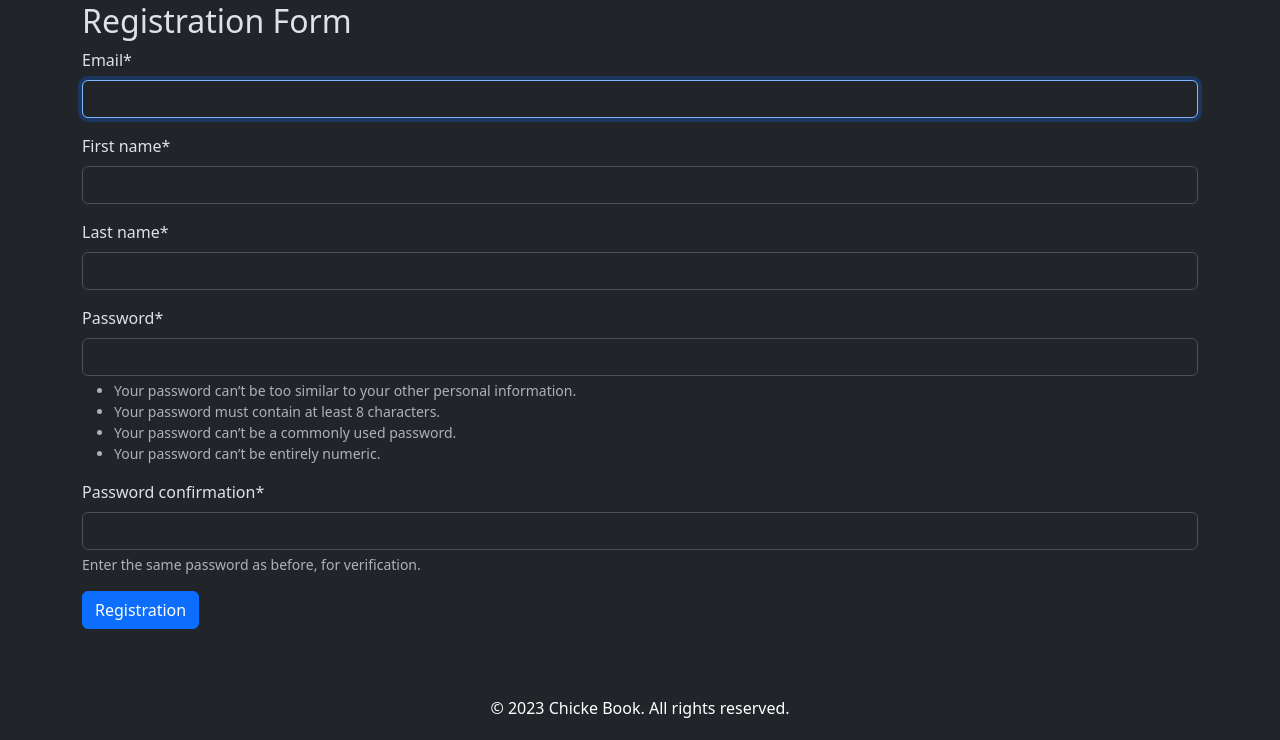
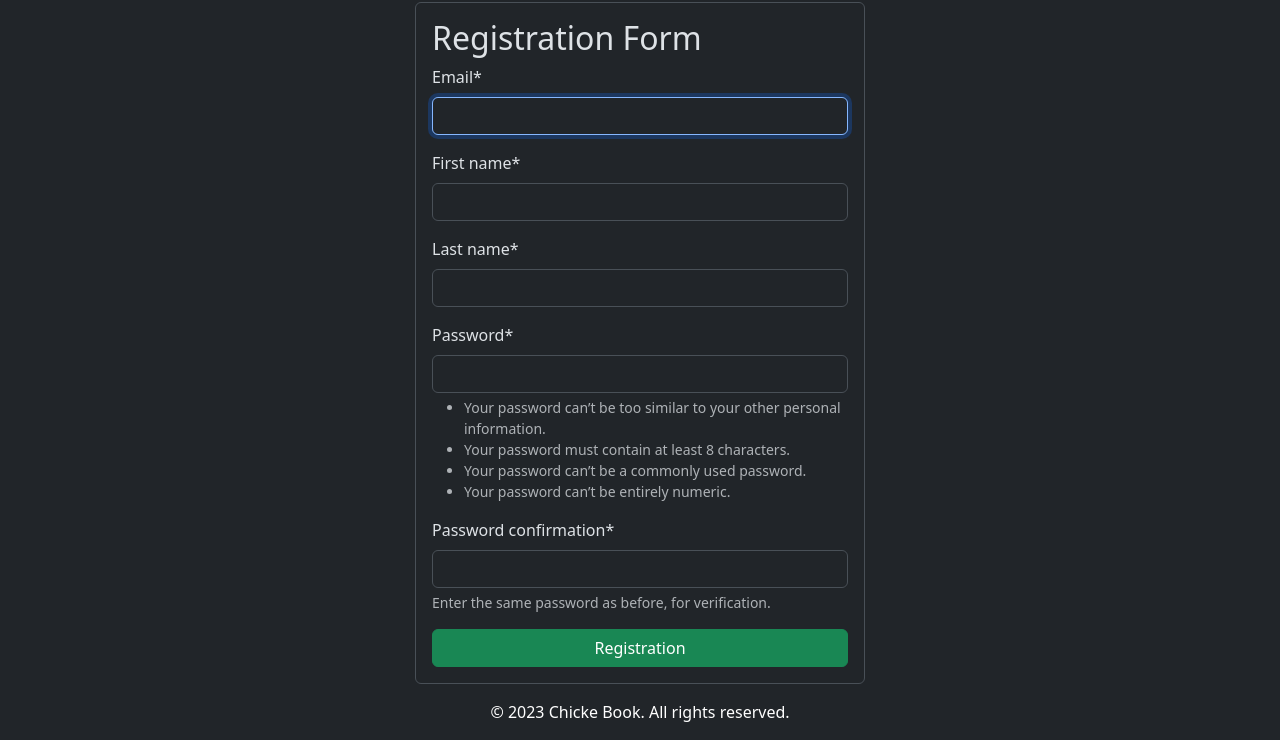
Before and after one commit to trnecka/ChickenDjangoBook, a Django app: page /account/register/ in a window 1280 px wide. Shown: the part 64-804 px from the top of the page. Before the commit the page ends 782 px from the top, so only its background shows below. Run offline with Django 4.2, Linux system fonts and the light colour scheme; some libraries are stand-ins or nearby versions.

Commit message:
The registration form was edited

```diff
--- a/accounts/templates/registration.html
+++ b/accounts/templates/registration.html
@@ -2,12 +2,16 @@
 {% load crispy_forms_tags %}
 
 {% block content %}
+<div class="row justify-content-center">
+    <div class="registration-form border rounded p-3">
+        <h2>Registration Form</h2>
         <form method="post">
             {% csrf_token %}
-    <h2>Registration Form</h2>
             <table>
                 {{ form|crispy }}
             </table>
-    <button type="submit" class="btn btn-primary">Registration</button>
+            <button type="submit" class="btn btn-success btn-block w-100">Registration</button>
         </form>
+    </div>
+</div>
 {% endblock content %}
--- a/static/style.css
+++ b/static/style.css
@@ -5,6 +5,6 @@
     border-radius: 50%;
 }
 
-.login-form {
-    max-width: 400px;
+.login-form, .registration-form {
+    max-width: 450px;
 }
```
Lines whose indentation alone changed are shown as unchanged.
